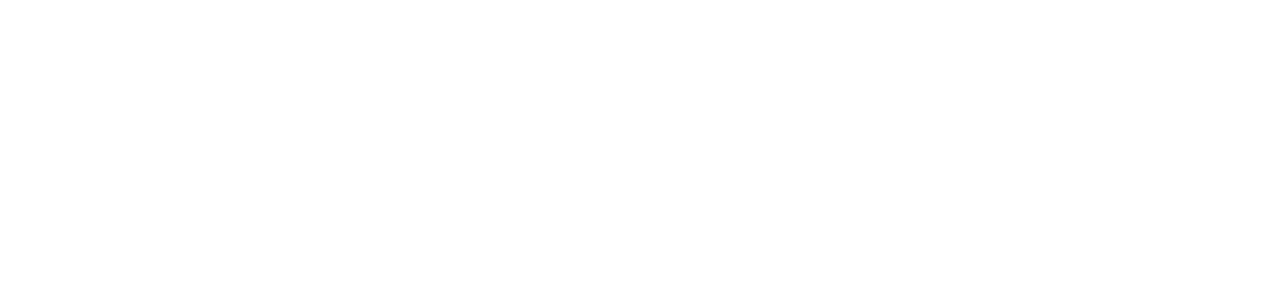
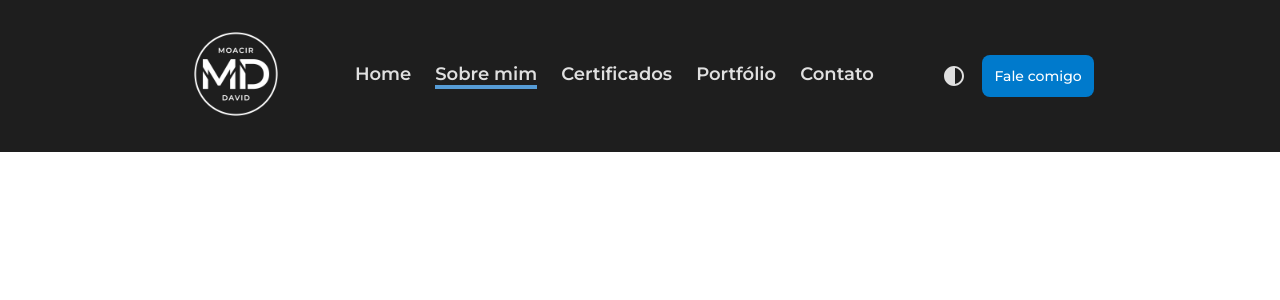
Before and after one commit to moacirdavidag/moacirdavidag-portfolio, a React (Vite) app: page /about in a window 1280 px wide. Before the commit this address had no page. Shown: the top 300 px of the page. Built offline with nearby package versions, Linux system fonts and the light colour scheme.

Commit message:
view: Logo adicionada e estilo da guia

```diff
--- /dev/null
+++ b/src/App.css
@@ -0,0 +1,4 @@
+div.container-app {
+    width: 100%;
+    min-height: 100vh;
+}
--- a/src/App.tsx
+++ b/src/App.tsx
@@ -1,17 +1,22 @@
-
 import { BrowserRouter, Routes, Route } from "react-router-dom";
 import Home from "./pages/Home";
 
-import 'animate.css';
+import "animate.css";
+import About from "./pages/About";
+import { useTheme } from "./hooks/theme";
 
 function App() {
+  const { theme } = useTheme();
 
   return (
-    <BrowserRouter>
-      <Routes>
+    <div className="container-app" style={{background: theme.colors.background}}>
+      <BrowserRouter>
+        <Routes>
           <Route path="/" element={<Home />} />
-      </Routes>
-    </BrowserRouter>
+          <Route path="/about" element={<About />} />
+        </Routes>
+      </BrowserRouter>
+    </div>
   );
 }
 
--- a/src/components/Header/Header.tsx
+++ b/src/components/Header/Header.tsx
@@ -1,36 +1,73 @@
-import React from "react";
+import React, { useEffect, useState } from "react";
 import { HeaderButtons, HeaderWrapper, NavLinks } from "./style";
 import { useTheme } from "../../hooks/theme";
-import { Link, useNavigate } from "react-router-dom";
+import { Link, useLocation, useNavigate } from "react-router-dom";
 
 import ContrastIcon from "@mui/icons-material/Contrast";
 import { Tooltip } from "@mui/material";
 
+import Logo from "../../assets/img/MD_LOGO_TRANSPARENTE.png";
+
 const Header = () => {
   const { theme, toggleTheme } = useTheme();
+  const [actualRoute, setActualRoute] = useState("");
   const navigate = useNavigate();
+  const location = useLocation();
 
   const handleNavigateApplication = (route: string) => {
-    navigate(`/${route}`);
+    navigate(`${route}`);
   };
+
+  useEffect(() => {
+    setActualRoute(location.pathname);
+  }, []);
 
   return (
     <HeaderWrapper>
       <div className="logo-div">
-        <img src="" alt="Moacir David - Logo" id="logo" />
+        <img src={Logo} alt="Moacir David - Logo" id="logo" onClick={() => {
+          navigate('/');
+        }} />
       </div>
 
-      <NavLinks $color={theme.colors.textPrimary} $hover={theme.colors.links}>
+      <NavLinks
+        $color={theme.colors.textPrimary}
+        $hover={theme.colors.links}
+        $linkColor={theme.colors.links}
+      >
         <ul>
-          <li onClick={() => handleNavigateApplication("/")}>Home</li>
-          <li onClick={() => handleNavigateApplication("/about")}>Sobre mim</li>
-          <li onClick={() => handleNavigateApplication("/certificates")}>
+          <li
+            className={location.pathname === "/" ? "link-active" : ""}
+            onClick={() => handleNavigateApplication("/")}
+          >
+            Home
+          </li>
+          <li
+            className={location.pathname === "/about" ? "link-active" : ""}
+            onClick={() => handleNavigateApplication("/about")}
+          >
+            Sobre mim
+          </li>
+          <li
+            className={
+              location.pathname === "/certificates" ? "link-active" : ""
+            }
+            onClick={() => handleNavigateApplication("/certificates")}
+          >
             Certificados
           </li>
-          <li onClick={() => handleNavigateApplication("/projects")}>
+          <li
+            className={location.pathname === "/projects" ? "link-active" : ""}
+            onClick={() => handleNavigateApplication("/projects")}
+          >
             Portfólio
           </li>
-          <li onClick={() => handleNavigateApplication("/contact")}>Contato</li>
+          <li
+            className={location.pathname === "/contact" ? "link-active" : ""}
+            onClick={() => handleNavigateApplication("/contact")}
+          >
+            Contato
+          </li>
         </ul>
       </NavLinks>
 
@@ -58,7 +95,9 @@
           />
         </Tooltip>
 
-        <Link to={"https://wa.me/5583988515604"} target="_blank"><button>Fale comigo</button></Link>
+        <Link to={"https://wa.me/5583988515604"} target="_blank">
+          <button>Fale comigo</button>
+        </Link>
       </HeaderButtons>
     </HeaderWrapper>
   );
--- a/src/components/Header/style.ts
+++ b/src/components/Header/style.ts
@@ -4,13 +4,14 @@
   $color: string;
   $hover?: string;
   $isLinkActive?: boolean;
+  $linkColor?: string;
 }
 
 interface ButtonCtaProps {
-    $background: string;
-    $color: string;
-    $backgroundHover: string;
-    $hover: string;
+  $background: string;
+  $color: string;
+  $backgroundHover: string;
+  $hover: string;
 }
 
 export const HeaderWrapper = styled.header`
@@ -19,6 +20,11 @@
   align-items: center;
   justify-content: space-around;
   padding: 24px;
+  #logo {
+    max-width: 100px;
+    height: auto;
+    cursor: pointer;
+  }
 `;
 
 export const NavLinks = styled.nav<NavLinksProps>`
@@ -39,6 +45,9 @@
       color: ${({ $hover }) => $hover};
     }
   }
+  ul li.link-active {
+    border-bottom: 4px solid ${({ $linkColor }) => $linkColor};
+  }
 `;
 
 export const HeaderButtons = styled.div<ButtonCtaProps>`
@@ -54,11 +63,11 @@
     border-radius: 8px;
     border: none;
     cursor: pointer;
-    color: #FFF;
-    background: ${({$background}) => $background};
+    color: #fff;
+    background: ${({ $background }) => $background};
     &:hover {
-        transition: 300ms ease-in-out;
-        background: ${({$backgroundHover}) => $backgroundHover};
+      transition: 300ms ease-in-out;
+      background: ${({ $backgroundHover }) => $backgroundHover};
     }
   }
 `;
--- /dev/null
+++ b/src/pages/About/About.tsx
@@ -0,0 +1,13 @@
+import React from 'react'
+import Container from '../../components/Container'
+import Header from '../../components/Header'
+
+const About = () => {
+  return (
+    <Container>
+        <Header />
+    </Container>
+  )
+}
+
+export default About
--- /dev/null
+++ b/src/pages/About/index.ts
@@ -0,0 +1,3 @@
+import About from "./About";
+
+export default About;
--- a/src/pages/Home/Home.tsx
+++ b/src/pages/Home/Home.tsx
@@ -10,11 +10,10 @@
 import EmailIcon from "@mui/icons-material/Email";
 
 import MoacirDavid from "../../assets/img/moacir_david.png";
-import { Link, useNavigate } from "react-router-dom";
+import { Link } from "react-router-dom";
 
 const Home = () => {
   const { theme } = useTheme();
-  const navigate = useNavigate();
 
   return (
     <HomeWrapper
```
Also changed, not shown: src/assets/img/MD_LOGO_TRANSPARENTE.png (added).
